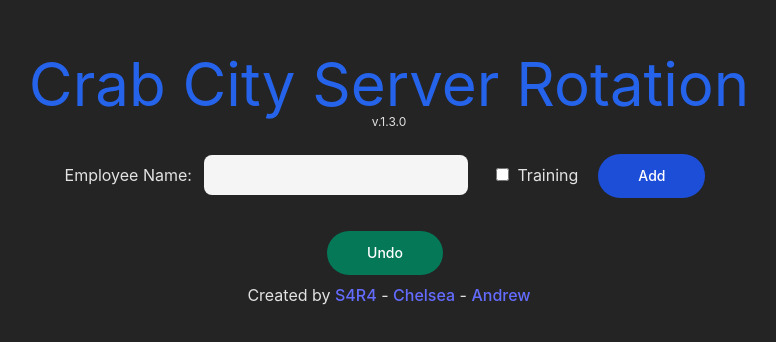
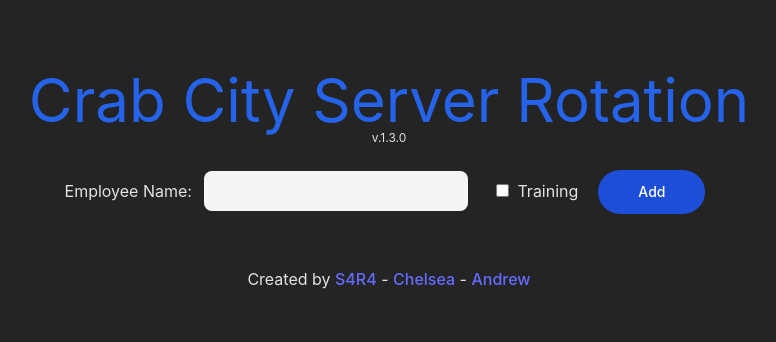
Before and after one commit to missatrox44/server-rotation-crab-city, a React (Vite) app: page / in a window 1280 px wide. Shown: the part 212-554 px from the top of the page, without its empty margins (251-1027 px from the left). Built offline with nearby package versions, Linux system fonts and the light colour scheme.

Commit message:
style changes to Undo button and moved functions to their respective components

```diff
--- a/src/App.jsx
+++ b/src/App.jsx
@@ -6,44 +6,14 @@ import HeaderForm from "./components/HeaderForm";
 import NextServer from "./components/NextServer";
 import EmployeeTable from "./components/EmployeeTable";
 
-// import ReadyBtn from "./components/Btns/ReadyBtn";
-// import BreakOverBtn from "./components/Btns/BreakOverBtn";
+function App() {
 
-function App() {
-  const [employeeName, setEmployeeName] = useState("");
-  const [isTrainee, setIsTrainee] = useState(false);
   const [employees, setEmployees] = useState([]);
   const [bigTopEmployees, setBigTopEmployees] = useState([]);
   const [breakEmployees, setBreakEmployees] = useState([]);
   const [nextServerIndex, setNextServerIndex] = useState(0);
 
   let lastAction = useRef({});
-
-  const handleNameChange = (event) => {
-    setEmployeeName(event.target.value);
-  };
-
-  const handleTraineeChange = (event) => {
-    setIsTrainee(event.target.checked);
-  };
-
-  const handleAddEmployee = () => {
-    const newEmployee = {
-      id: Date.now(),
-      employeeName: employeeName,
-      smallTopTotal: 0,
-      bigTopTotal: 0,
-      break: false,
-      clockOut: false,
-      trainee: isTrainee,
-    };
-
-    const newEmployees = [...employees, newEmployee];
-
-    setEmployees(newEmployees);
-    setEmployeeName("");
-    setIsTrainee(false);
-  };
 
 
   const handleUndo = () => {
@@ -75,13 +45,7 @@ function App() {
         <h1 className="text-blue-600 text-6xl">Crab City Server Rotation</h1>
         <p className="text-xs mb-6">v.1.3.0</p>
 
-        <HeaderForm
-          employeeName={employeeName}
-          handleNameChange={handleNameChange}
-          isTrainee={isTrainee}
-          handleTraineeChange={handleTraineeChange}
-          handleAddEmployee={handleAddEmployee}
-        />
+        <HeaderForm employees={employees} setEmployees={setEmployees}/>
       </header>
 
       {
@@ -111,7 +75,7 @@ function App() {
         </div>
       }
 
-      <Footer handleUndo={handleUndo} />
+      <Footer employees={employees} handleUndo={handleUndo} />
 
     </div>
   );
--- a/src/components/Btns/AssignBtn.jsx
+++ b/src/components/Btns/AssignBtn.jsx
@@ -7,7 +7,7 @@ function AssignBtn({onClick, bigTop}) {
       className={`text-white focus:outline-none focus:ring-4 font-medium rounded-full text-xl px-5 py-3 text-center
 
         ${bigTop ?
-          "bg-teal-800 hover:bg-teal-800 focus:ring-teal-300 dark:bg-teal-600 dark:hover:bg-teal-700 dark:focus:ring-teal-800"
+          "bg-teal-800 hover:bg-teal-900 focus:ring-teal-300 dark:bg-teal-600 dark:hover:bg-teal-600 dark:focus:ring-teal-800"
         :
           "bg-cyan-600 hover:bg-cyan-800 focus:ring-cyan-300 dark:bg-cyan-600 dark:hover:bg-cyan-600 dark:focus:ring-cyan-800"
         }`
--- a/src/components/Btns/BreakBtn.jsx
+++ b/src/components/Btns/BreakBtn.jsx
@@ -2,7 +2,7 @@ import React from "react";
 
 function BreakBtn({onClick}) {
   return (
-    <button className="text-white bg-amber-400 hover:bg-amber-500 focus:outline-none focus:ring-4 focus:ring-amber-300 font-medium rounded-full text-sm px-5 py-3 text-center dark:focus:ring-amber-900"
+    <button className="text-white bg-amber-600 hover:bg-amber-700 focus:outline-none focus:ring-4 focus:ring-amber-800 font-medium rounded-full text-sm px-5 py-3 text-center dark:focus:ring-amber-900"
     onClick={onClick}>
       Break
     </button>
--- a/src/components/Btns/ClockOutBtn.jsx
+++ b/src/components/Btns/ClockOutBtn.jsx
@@ -13,7 +13,7 @@ function ClockOutBtn({employee, employees, setEmployees, actionList}) {
   return (
     <>
       <button
-        className="text-white bg-red-700 hover:bg-red-800 focus:outline-none focus:ring-4 focus:ring-red-300 font-medium rounded-full text-sm px-2 py-3 text-center w-full dark:bg-red-600 dark:hover:bg-red-700 dark:focus:ring-red-900"
+        className="text-white bg-rose-700 hover:bg-rose-800 focus:outline-none focus:ring-4 focus:ring-rose-300 font-medium rounded-full text-sm px-2 py-3 text-center w-full dark:bg-rose-600 dark:hover:bg-rose-700 dark:focus:ring-rose-900"
         // onClick={handleClockOut}
         onClick={showClockOutModal}
         >
--- a/src/components/Btns/UndoBtn.jsx
+++ b/src/components/Btns/UndoBtn.jsx
@@ -2,17 +2,15 @@ import React from 'react'
 
 function UndoBtn({onClick}) {
 
-
-
-
   return (
-    <input
-      className="text-white bg-emerald-700 hover:bg-emerald-800 focus:outline-none focus:ring-4 focus:ring-emerald-300 font-medium rounded-full text-sm px-10 py-3 text-center mr-2 mb-2 dark:bg-emerald-600 dark:hover:bg-emerald-700 dark:focus:ring-emerald-800"
-      type="submit"
-      value="Undo"
+    <button
+      className="text-white bg-pink-600 hover:bg-pink-800 focus:outline-none focus:ring-4 focus:ring-pink-300 font-medium rounded-full text-xl px-10 py-3 text-center mr-2 mb-2 dark:bg-pink-600 dark:hover:bg-pink-700 dark:focus:ring-pink-800 hover:cursor-pointer"
       onClick={onClick}
       onSubmit={onClick}
-    />
+    >
+      <svg stroke="currentColor" fill="currentColor" stroke-width="0" viewBox="0 0 24 24" height="1em" width="1em" xmlns="http://www.w3.org/2000/svg"><path d="M7.18,4,8.6,5.44,6.06,8h9.71a6,6,0,0,1,0,12h-2V18h2a4,4,0,0,0,0-8H6.06L8.6,12.51,7.18,13.92,2.23,9Z"></path></svg>
+      {/* Undo */}
+    </button>
   )
 }
 
--- a/src/components/EmployeeTable.jsx
+++ b/src/components/EmployeeTable.jsx
@@ -5,16 +5,17 @@ import BreakBtn from "./Btns/BreakBtn";
 import ClockOutBtn from "./Btns/ClockOutBtn";
 import BreakOverBtn from "./Btns/BreakOverBtn";
 import ReadyBtn from "./Btns/ReadyBtn";
+import UndoBtn from "./Btns/UndoBtn";
 
 function EmployeeTable({
   employees,
+  setEmployees,
   bigTopEmployees,
   setBigTopEmployees,
   breakEmployees,
   setBreakEmployees,
-  setEmployees,
   lastAction,
-}) {
+  }) {
 
   const handleAssignSmall = (employeeId) => {
     const employeeIndex = employees.findIndex((e) => e.id === employeeId);
--- a/src/components/Footer.jsx
+++ b/src/components/Footer.jsx
@@ -1,12 +1,12 @@
 import React from "react";
 import UndoBtn from "./Btns/UndoBtn"
 
-function Footer({ handleUndo }) {
+function Footer({ employees, handleUndo }) {
 
   return (
     <footer className="bottom-0 w-full my-4">
-      <div>
-        <UndoBtn onClick={() => handleUndo()}/>
+      <div className="flex pb-5">
+        {employees.length ? <UndoBtn onClick={() => handleUndo()}/> : ""}
       </div>
       Created by{" "}
       <a target="_blank" href="https://github.com/missatrox44">
--- a/src/components/HeaderForm.jsx
+++ b/src/components/HeaderForm.jsx
@@ -1,13 +1,36 @@
-import React from "react";
+import { useState } from "react";
 import AddBtn from "./Btns/AddBtn";
 
-function HeaderForm({
-  employeeName,
-  handleNameChange,
-  isTrainee,
-  handleTraineeChange,
-  handleAddEmployee,
-}) {
+function HeaderForm({ employees, setEmployees }) {
+
+  const [employeeName, setEmployeeName] = useState("");
+  const [isTrainee, setIsTrainee] = useState(false);
+
+  const handleNameChange = (event) => {
+    setEmployeeName(event.target.value);
+  };
+
+  const handleTraineeChange = (event) => {
+    setIsTrainee(event.target.checked);
+  };
+
+  const handleAddEmployee = () => {
+    const newEmployee = {
+      id: Date.now(),
+      employeeName: employeeName,
+      smallTopTotal: 0,
+      bigTopTotal: 0,
+      break: false,
+      clockOut: false,
+      trainee: isTrainee,
+    };
+
+    const newEmployees = [...employees, newEmployee];
+
+    setEmployees(newEmployees);
+    setEmployeeName("");
+    setIsTrainee(false);
+  };
 
   return (
     <form>
```
